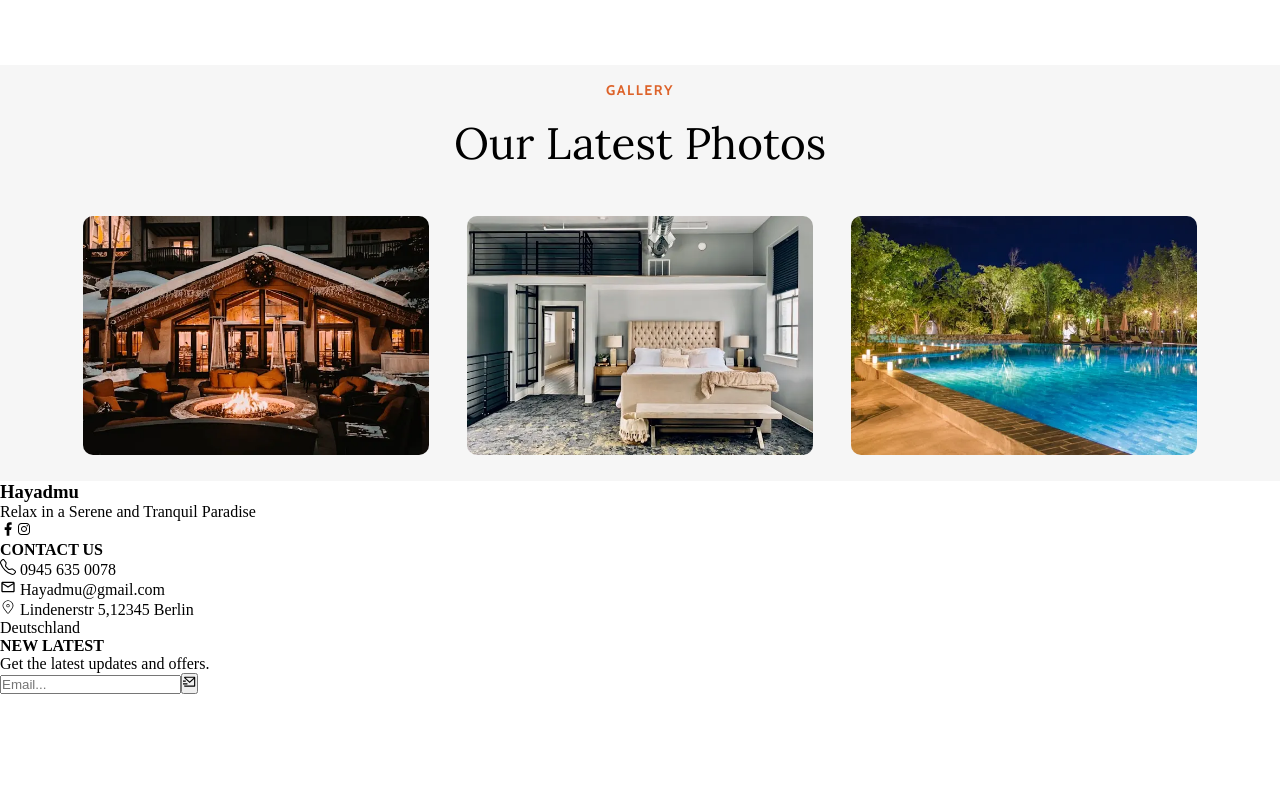
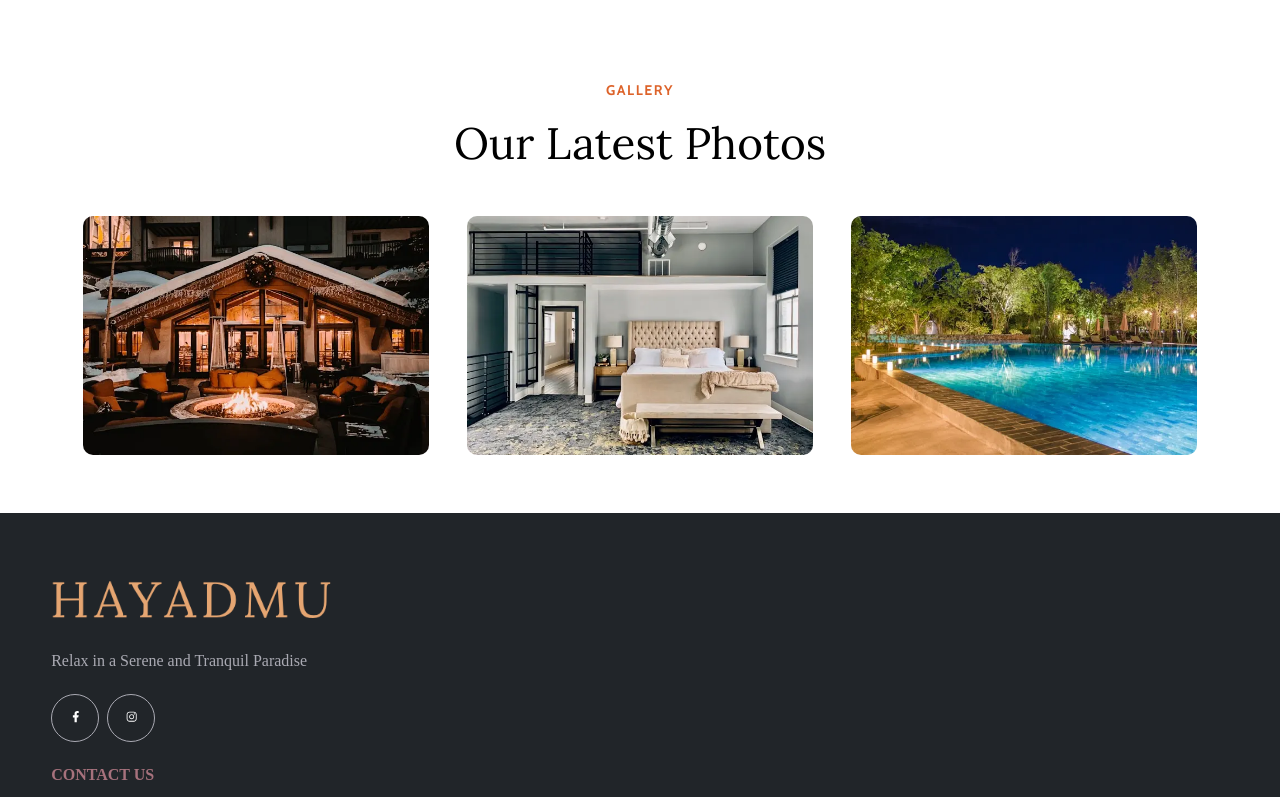
Before and after one commit to mkamburdev/Hotel-Resort-Project, a React (Vite) app: page / in a window 1280 px wide. Shown: the part 3255-4052 px from the top of the page. Before the commit the page ends 3949 px from the top, so only its background shows below. Built offline with nearby package versions, Linux system fonts and the light colour scheme.

Commit message:
Footer style hinzugefügt und bearbeitet

```diff
--- /dev/null
+++ b/src/components/Footer.css
@@ -0,0 +1,68 @@
+:root{
+    --color-dark-blue:#212529;
+    --color-grey:#AAAAB3;
+    --color-red-orange:#A7727d;
+
+}
+
+.footer{
+    margin-top: 2rem;
+    margin-bottom: 0;
+  background-color:var(--color-dark-blue) ;
+  color: var(--color-grey);
+  width: 100%;
+  height: 37rem;
+
+
+}
+
+
+.logo-bild{
+ width: 24rem;
+ margin-top: 3rem ;
+}
+.footer-container_1{
+    margin: 1rem;
+    margin-left: 3.2rem;
+}
+.footer-container_2,.footer-container_3{
+
+    margin: 1.5rem;
+    margin-left: 3.2rem;
+}
+.button-icon{
+width: 3rem;
+height: 3rem;
+border-radius: 50%;
+margin-top: 1.5rem;
+background-color: transparent;
+border: var(--color-grey) solid 1px;
+color: var(--color-white);
+
+
+ }
+.button-icon2{
+    margin-left:0.5rem
+}
+
+.land{
+    padding-left: 1.2rem;
+}
+
+.contacttext,.newlatesttext{
+    color:var(--color-red-orange);
+    margin-bottom: 1rem;
+}
+.footer-container_2 p{
+    margin: 0.5rem auto;
+}
+#email{
+    margin: 2rem auto;
+height: 3rem;
+width: 80%;
+}
+.email{
+    border-style: none;
+height: 3rem;
+width: 3rem;
+}
--- a/src/components/Footer.jsx
+++ b/src/components/Footer.jsx
@@ -5,17 +5,21 @@ import { BsTelephone } from "react-icons/bs";
 import { MdOutlineMail } from "react-icons/md";
 import { CiLocationOn } from "react-icons/ci";
 import { RiMailSendLine } from "react-icons/ri";
+import logo from "../images/logo.png"
+import "../components/Footer.css"
+
 
 function Footer() {
     return (
         <>  <footer className='footer'>
-            <div className='footer-container_1'><h3>Hayadmu</h3>
+            <img className='logo-bild' src={logo}alt="logo-bild" />
+            <div className='footer-container_1'>
                 <p>Relax in a Serene and Tranquil Paradise</p>
-                <p>< RiFacebookFill /><IoLogoInstagram /></p> </div>
+                <button className='button-icon'>< RiFacebookFill /></button><button className='button-icon button-icon2'><IoLogoInstagram /></button> </div>
                 <div className='footer-container_2'>
                     <h4 className='contacttext'>CONTACT US</h4>
-                    <p><BsTelephone /> 0945 635 0078</p>
-                    <p><MdOutlineMail /> Hayadmu@gmail.com</p>
+                    <p><BsTelephone /> (+49 30) 321 84 21</p>
+                    <p><MdOutlineMail />  hayadmu@gmail.com</p>
                     <p><CiLocationOn /> Lindenerstr 5,12345 Berlin <p className='land'>Deutschland</p>  </p>
 
 
@@ -23,8 +27,8 @@ function Footer() {
                 <div className='footer-container_3'>
                 <h4 className='newlatesttext'>NEW LATEST</h4>
                 <p>Get the latest updates and offers.</p>
-                <form >
-                 <input type="email" name="email" id="email" placeholder='Email...' /><button><RiMailSendLine /></button>
+                <form  className='form-email'>
+                 <input type="email" name="email" id="email" placeholder='Email...' /><button className='email'><RiMailSendLine /></button>
                 </form>
 
                 </div>
--- a/src/components/Gallery.css
+++ b/src/components/Gallery.css
@@ -1,5 +1,6 @@
 :root{
     --color-orange: rgb(221, 99, 42);
+    --color-white:#f6f6f6;
 }
 .gallerytext{
     margin: 1rem auto;
@@ -17,7 +18,7 @@
 }
 
 .gallery{
-    background-color: #f6f6f6;
+    background-color: var(--color-white);
     width: 100%;
     height: 100%;
 display: flex;
```
